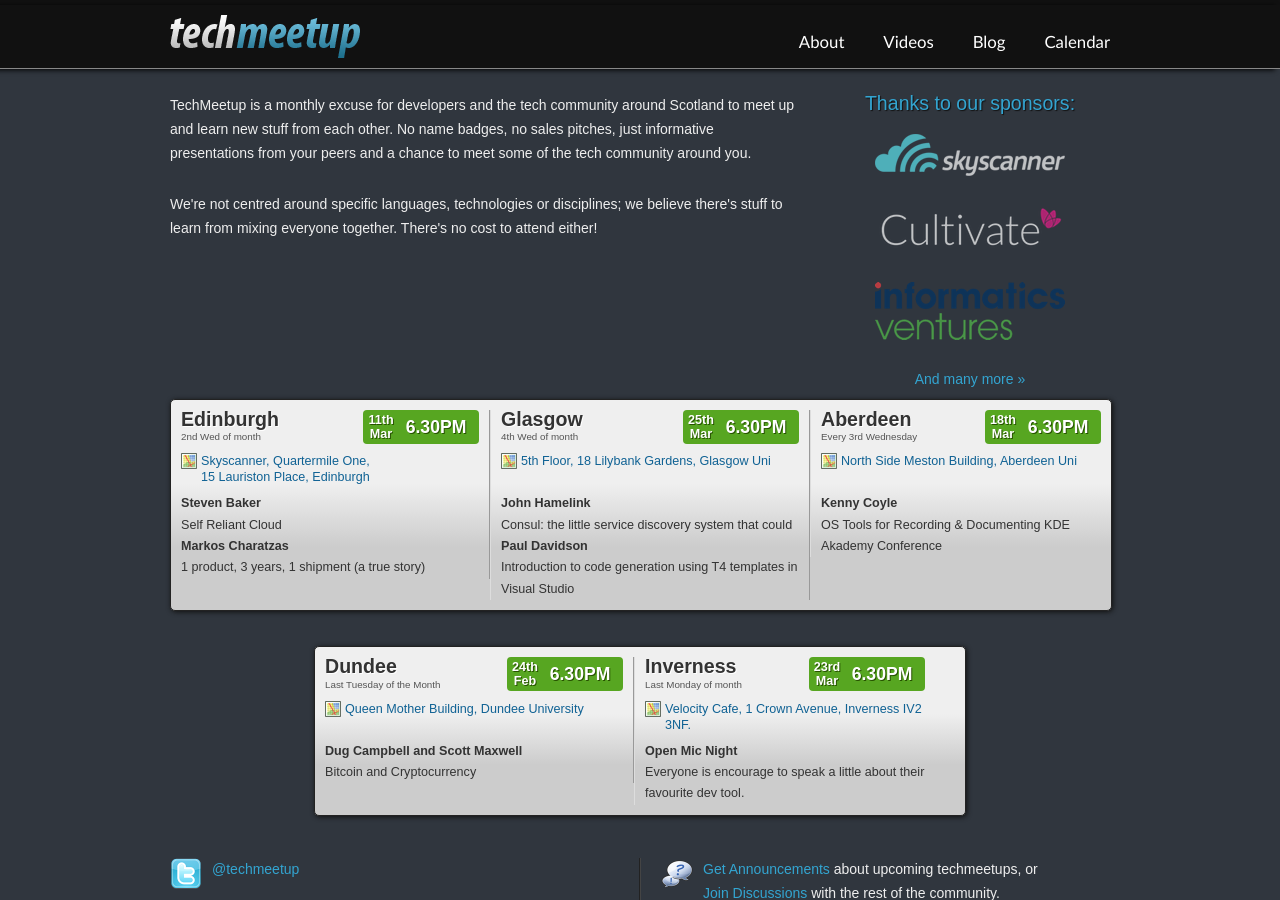
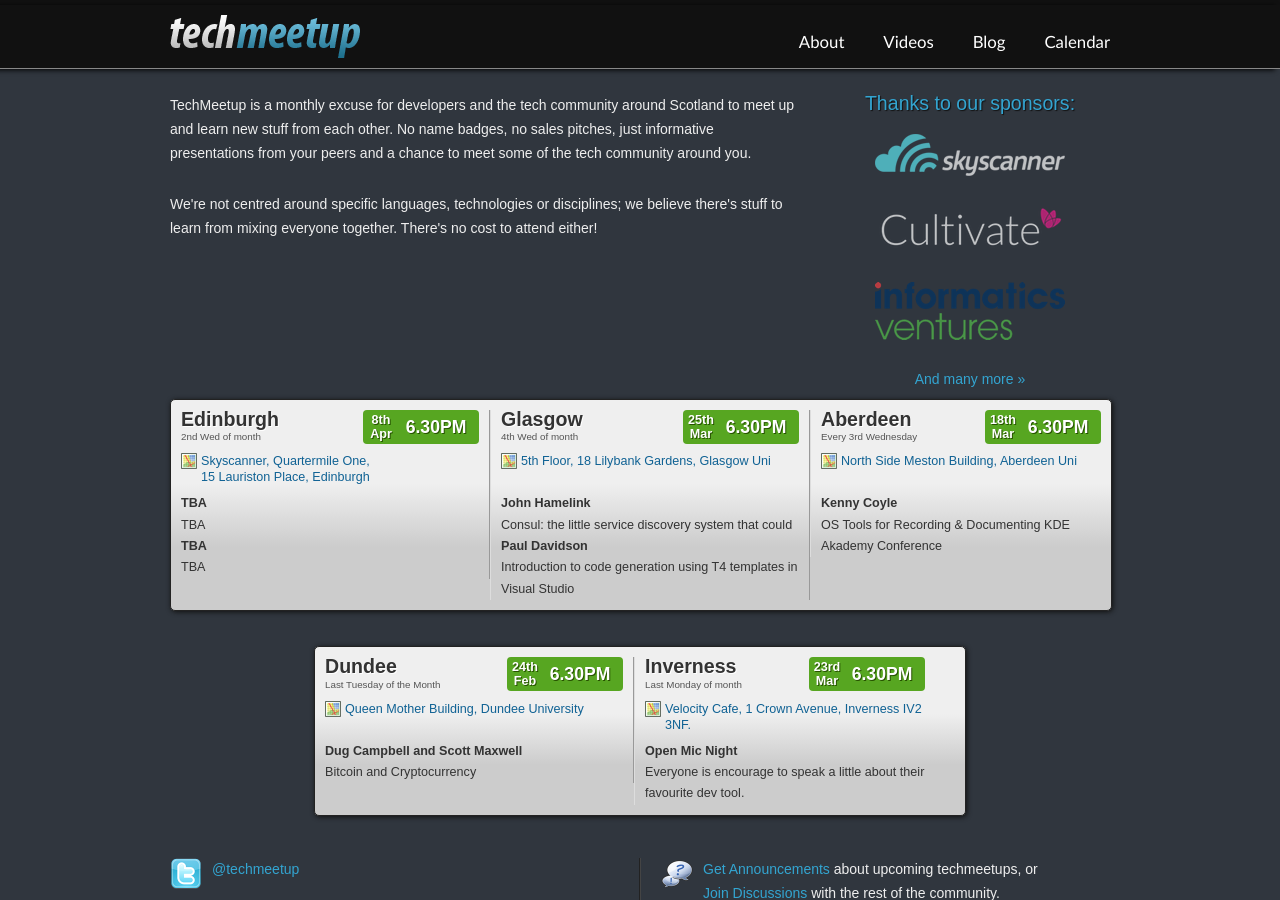
Before and after one commit to techmeetup/techmeetup.co.uk, a Jekyll site: the page built from index.html, in a window 1280 px wide and 900 px high. Built offline with Jekyll 4.4.1, drawn with Linux system fonts in a browser that asks for light colours.

Commit message:
Changed Edinburgh talk details for April to TBA

```diff
--- a/_data/index.json
+++ b/_data/index.json
@@ -2,16 +2,16 @@
   "edinburgh": {
     "speakers": [
       {
-        "name": "Steven Baker",
-        "talk": "Self Reliant Cloud"
+        "name": "TBA",
+        "talk": "TBA"
       },
       {
-        "name": "Markos Charatzas",
-        "talk": "1 product, 3 years, 1 shipment (a true story)"
+        "name": "TBA",
+        "talk": "TBA"
       }
     ],
-    "day": "11th",
-    "month": "Mar"
+    "day": "8th",
+    "month": "Apr"
   },
   "glasgow": {
     "speakers": [
```
